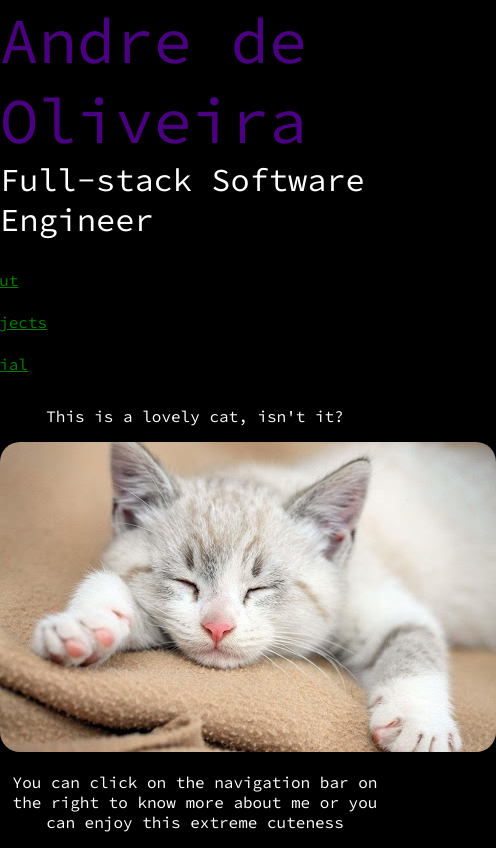
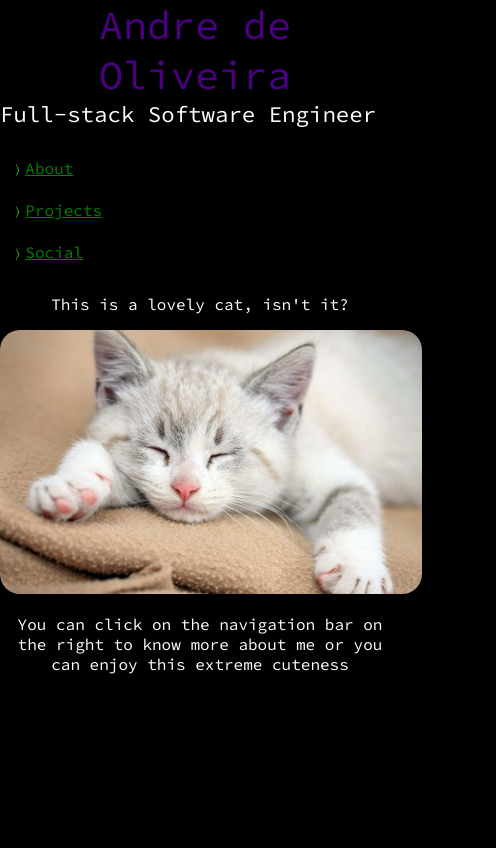
Before and after one commit to andredeloliveira/react-andre-app, a React (Create React App) app: page / in a window 390 px wide. Shown: the whole page, 496 px wide, since content can reach past the window. Built offline with nearby package versions, Linux system fonts and the light colour scheme.

Commit message:
Add mobile support

```diff
--- a/package.json
+++ b/package.json
@@ -2,7 +2,7 @@
   "name": "andre-pag",
   "version": "0.1.0",
   "private": true,
-  "homepage": "https://andredeloliveira.github.io/site",
+  "homepage": "https://andredeloliveira.github.io/react-andre-app",
   "dependencies": {
     "immutable": "^3.8.2",
     "react": "^16.2.0",
--- a/src/components/UI/NavigationBar/NavigationBar.css
+++ b/src/components/UI/NavigationBar/NavigationBar.css
@@ -26,3 +26,15 @@
   background: rgb(56, 165, 5);
   color: black;
 }
+
+
+@media screen and (max-width: 400px) {
+
+ .navbar-container {
+   justify-content: center;
+   align-items: center;
+ }
+
+
+
+}
--- a/src/components/UI/Presentation/Presentation.css
+++ b/src/components/UI/Presentation/Presentation.css
@@ -11,3 +11,17 @@
   font-size: 2em;
   color: white;
 }
+
+@media screen and (max-width: 400px) {
+
+  .name-container {
+    font-size: 2.5em;
+    margin: 0;
+    text-align: center;
+  }
+
+  .description-container {
+    margin: 0;
+    font-size: 1.4em;
+  }
+}
--- a/src/components/UI/Presentation/Presentation.jsx
+++ b/src/components/UI/Presentation/Presentation.jsx
@@ -3,12 +3,12 @@ import './Presentation.css';
 
 const Presentation = ({name, description}) => (
   <div className='main-container'>
-    <div className='name-container'>
+    <p className='name-container'>
       {name}
-    </div>
-    <div className='description-container'>
+    </p>
+    <p className='description-container'>
       {description}
-    </div>
+    </p>
   </div>
 );
 
--- a/src/components/myself/about.css
+++ b/src/components/myself/about.css
@@ -23,3 +23,19 @@ li {
   font-size: 1.1em;
   color: pink;
 }
+
+@media screen and (max-width: 400px) {
+
+ .about {
+   margin: 0;
+ }
+
+ h3 {
+   margin-left: 10px;
+ }
+
+ p {
+   margin-left: 10px;
+ }
+
+}
--- a/src/components/myself/cat.css
+++ b/src/components/myself/cat.css
@@ -4,4 +4,14 @@
 
 .lovely-cat {
   border-radius: 20px;
+  width: 60vh;
 }
+
+
+@media screen and (max-width: 400px) {
+
+  .lovely-cat {
+    width: 50vh;
+  }
+
+}
--- a/src/components/myself/projects.css
+++ b/src/components/myself/projects.css
@@ -5,3 +5,11 @@
 a {
   color: rgb(231, 45, 45);
 }
+
+
+@media screen and (max-width: 400px) {
+
+  .projects {
+    margin: 0;
+  }
+}
--- a/src/components/myself/social.css
+++ b/src/components/myself/social.css
@@ -1,3 +1,12 @@
 .social {
   margin-left: 100px;
 }
+
+@media screen and (max-width: 400px) {
+
+  .social {
+    margin: 0;
+  }
+
+
+}
```
Also changed, not shown: 1 other file (tests, documents, lock files or other folders).
